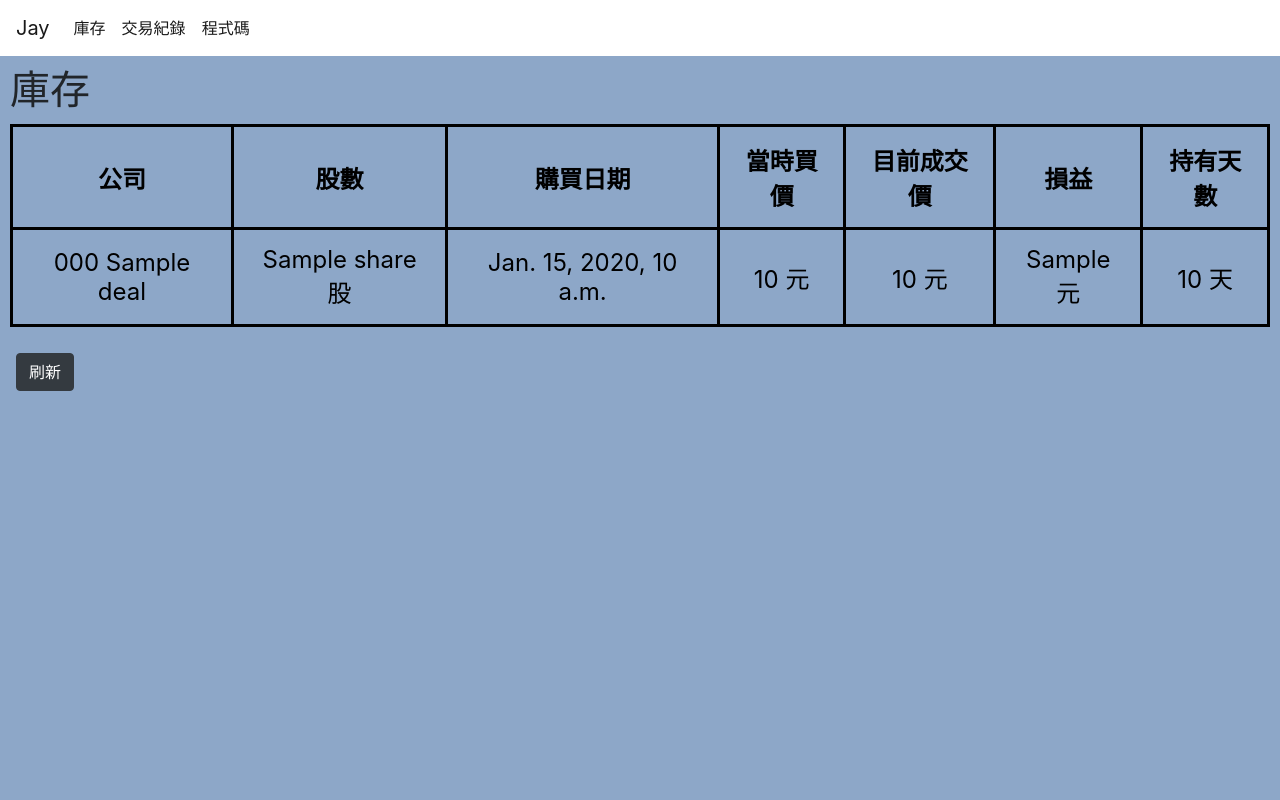
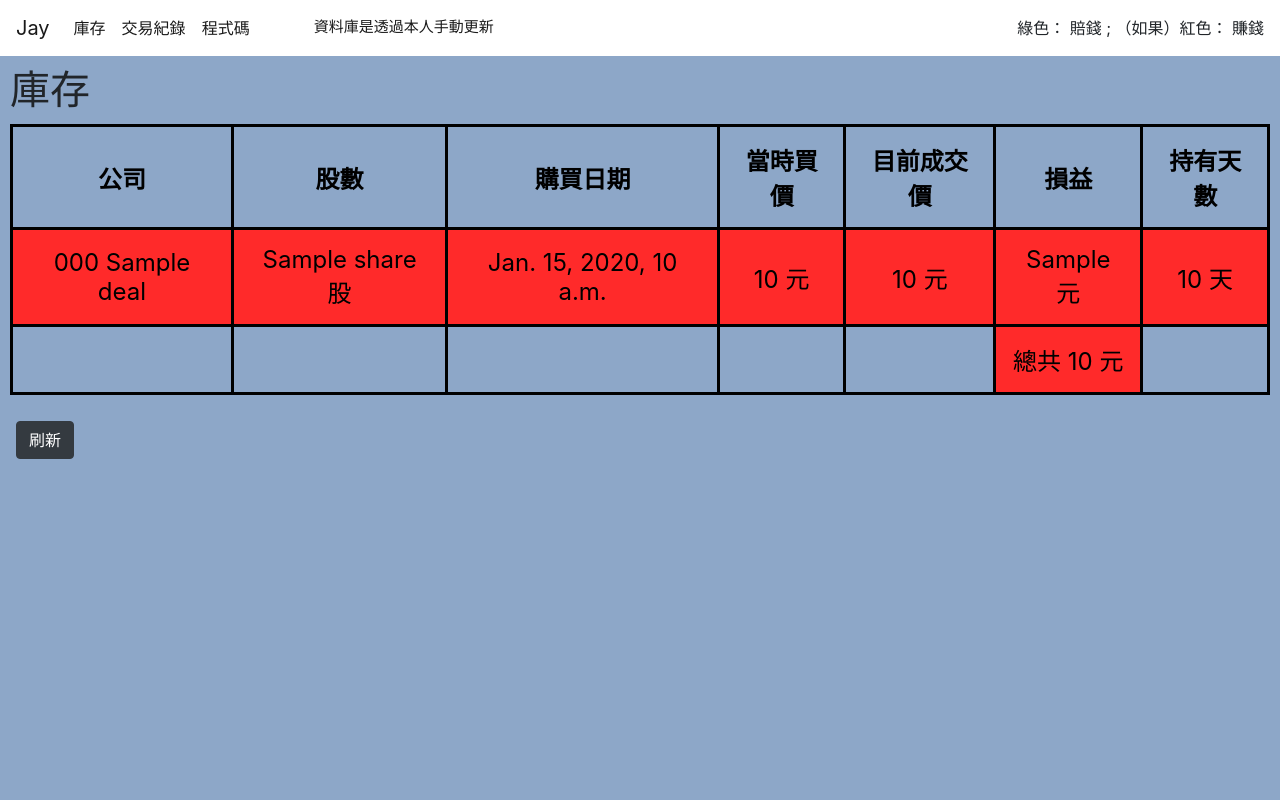
Before and after one commit to jay1224-jay/my-stock-portfolio-website, a Django app: template app/templates/home.html in a window 1280 px wide. Run offline with Django 4.2, Linux system fonts and the light colour scheme; the template is opened without the code that fills it: most values are stand-ins (such as "Sample title", 1, 10 or a date in 2020); some libraries are stand-ins or nearby versions.

Commit message:
add stock_deal data and color

```diff
--- a/app/templates/base.html
+++ b/app/templates/base.html
@@ -11,7 +11,7 @@
 <body>
 
 
-    <nav class="navbar navbar-expand-lg navbar-light" style="background-color: white;">
+    <nav class="navbar navbar-expand-lg navbar-light" style="background-color: white; display: flex;">
 	  <a target="_blank" class="navbar-brand" href="https://www.facebook.com/profile.php?id=100013478296531">Jay</a>
 	  <button class="navbar-toggler" type="button" data-toggle="collapse" data-target="#navbarNav" aria-controls="navbarNav" aria-expanded="false" aria-label="Toggle navigation">
 	    <span class="navbar-toggler-icon"></span>
@@ -27,8 +27,14 @@
 	      <li class="nav-item active">
 	        <a class="nav-link" href="https://github.com/jay1224-jay/my-stock-portfolio-website" target="_blank">程式碼</a>
 	      </li>
+	      <li class="nav-item active">
+	        <div class="nav-link ml-5" style="font-size: 15px;">資料庫是透過本人手動更新</div>
+	      </li>
 	    </ul>
 	  </div>
+	  	<div>
+	  	綠色： 賠錢 ; （如果）紅色： 賺錢
+		</div>
 	</nav>
 
     {% block content %}
--- a/app/templates/home.html
+++ b/app/templates/home.html
@@ -13,6 +13,10 @@
 </head>
 
 <style type="text/css">
+	:root {
+  		--red: #ff2a2a;
+  		--green: #22ce22;
+	}
 	body{
 		background-color: #8da7c8;
 	}
@@ -48,8 +52,18 @@
 		</tr>
 
 
+		<!--
+			green: #22ce22
+			red:   #ff2a2a-->
 		{% for deal in deals %}
+
+		{% if deal.profit_and_loss < 0 %}
+		<tr style="background-color: var(--green);">
+		{% elif deal.profit_and_loss == 0 %}
 		<tr>
+		{% else %}
+		<tr style="background-color: var(--red);">
+		{% endif %}
 
 			<td>{{ deal.company_code  }} {{ deal.company_name }}</td>
 			<td>{{ deal.share }} 股</td>
@@ -63,6 +77,27 @@
 
 		{% endfor %}
 
+		<tr>
+			<td></td>
+			<td></td>
+			<td></td>
+			<td></td>
+			<td></td>
+
+			{% if profit_and_loss_sum < 0 %}
+			<td style="background-color: var(--green);">
+			{% elif profit_and_loss_sum == 0 %}
+			<td>
+			{% else %}
+			<td style="background-color: var(--red);">
+			{% endif %}
+
+			總共 {{ profit_and_loss_sum }} 元
+			</td>
+
+			<td></td>
+		</tr>
+
 
 
 	</table>
--- a/app/views.py
+++ b/app/views.py
@@ -22,6 +22,7 @@ def home(request):
     """
 
     deals = stock_deal.objects.all()
+    profit_and_loss_sum = 0
 
 
     for deal in deals:
@@ -41,6 +42,7 @@ def home(request):
         deal.profit_and_loss = round(
             (current_price - deal.bought_price) * deal.share,
             2)
+        profit_and_loss_sum += deal.profit_and_loss
 
         duration = datetime.now().date() - deal.bought_date
         deal.duration = duration.days
@@ -49,7 +51,8 @@ def home(request):
 
 
     return render(request, "home.html", {
-        "deals": deals
+        "deals": deals,
+        "profit_and_loss_sum": profit_and_loss_sum
         })
 
 def history(request):
--- a/stock_money/settings.py
+++ b/stock_money/settings.py
@@ -29,7 +29,7 @@ SECRET_KEY = 'django-insecure-n_pn9=%@2+bd$(!takm#6$w)s^%c$vlq3fez^2!z_&_6m+e70d
 # SECURITY WARNING: don't run with debug turned on in production!
 DEBUG = False
 
-ALLOWED_HOSTS = ['jay-stock-portfolio.herokuapp.com', '127.0.0.1']
+ALLOWED_HOSTS = ['jay-stock-portfolio.herokuapp.com']
 
 
 # Application definition
```
Also changed, not shown: db.sqlite3.
